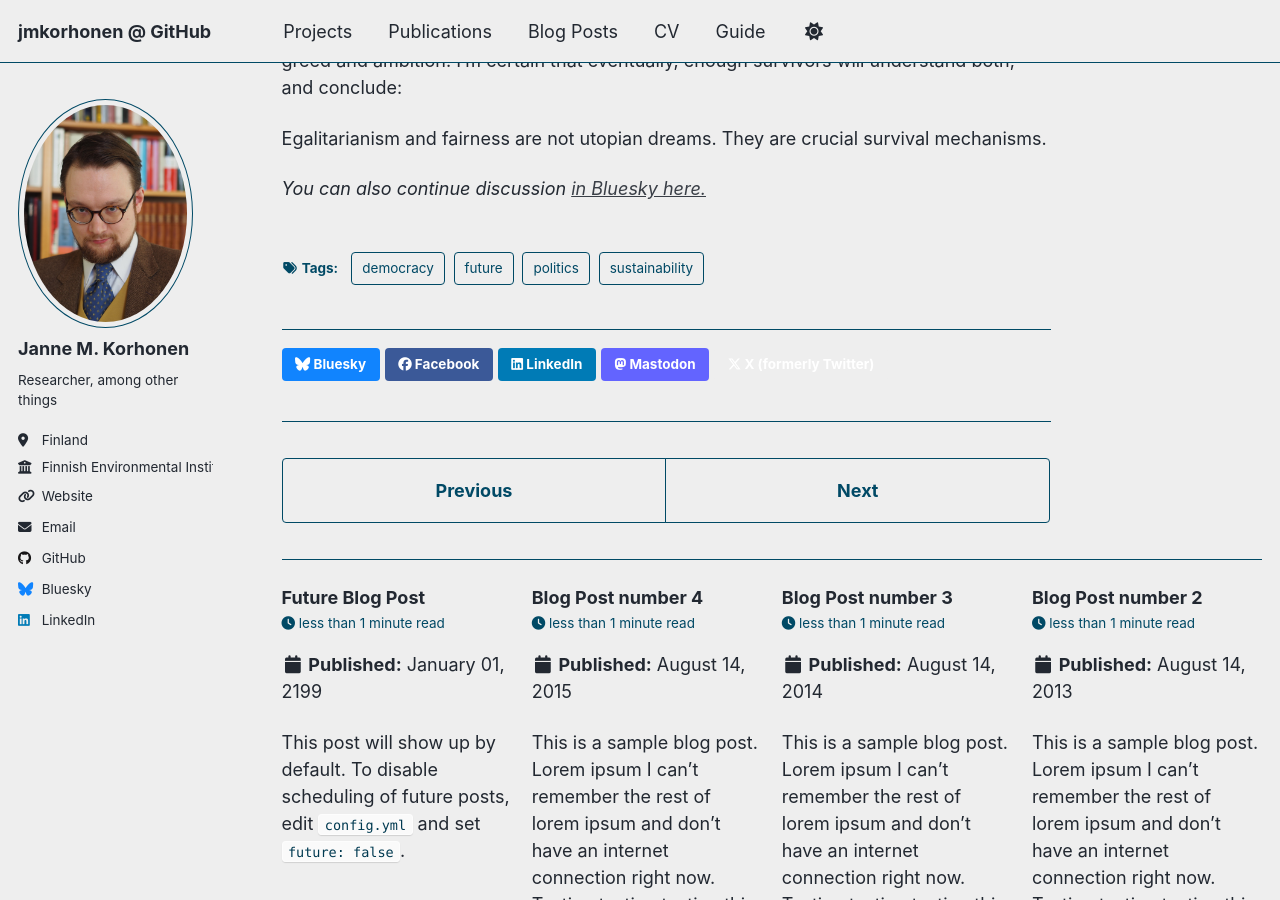
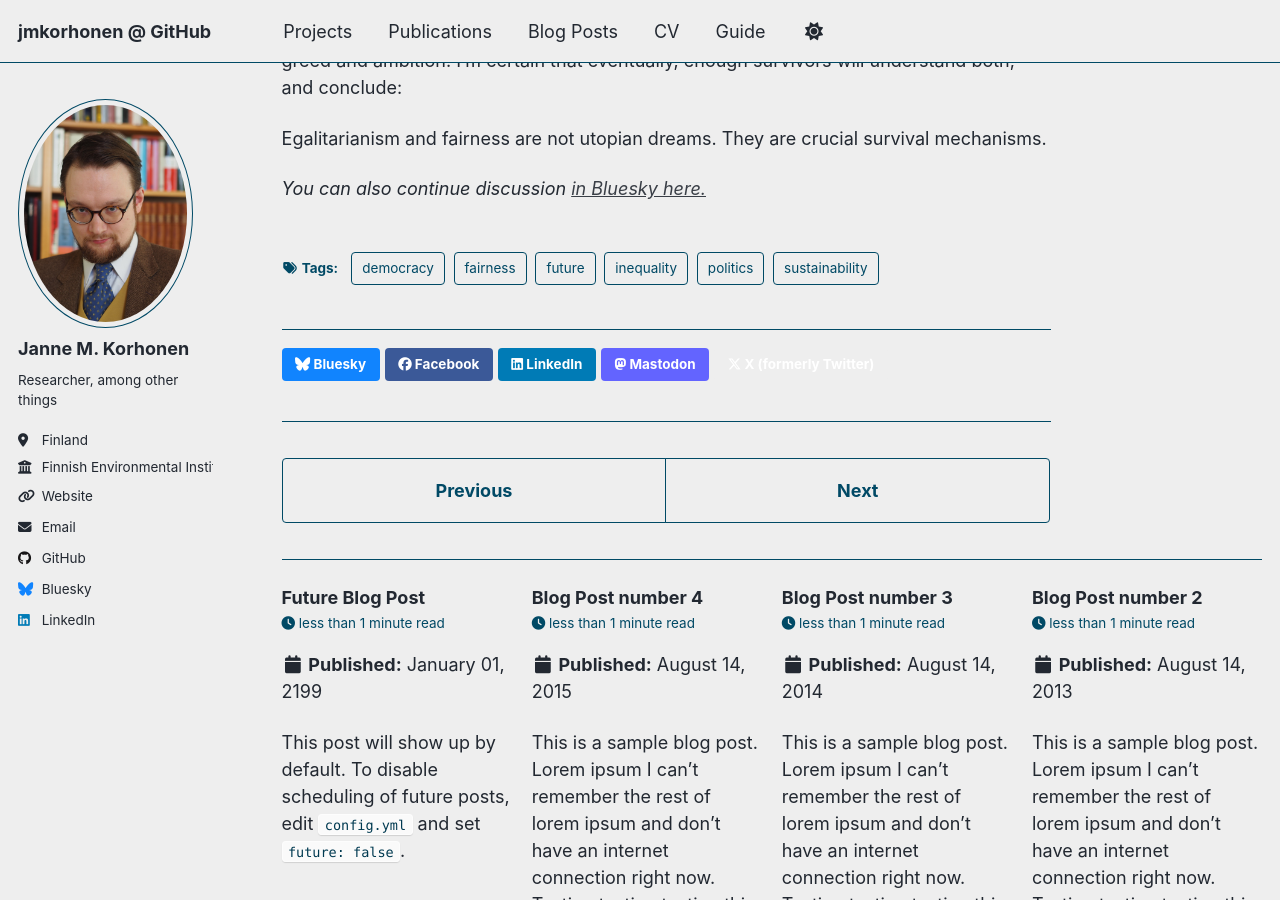
Before and after one commit to jmkorhonen/jmkorhonen.github.io, a Jekyll site: the page built from _posts/2025/2025-10-30-why-sustainable-civilizations-must-be-democratic.md, in a window 1280 px wide and 900 px high, scrolled down 5273 px. Built offline with Jekyll 4.4.1, drawn with Linux system fonts in a browser that asks for light colours; a script that is not in the unit is left out.

Commit message:
Add tags for inequality and fairness
Added tags 'inequality' and 'fairness' to the post.

```diff
--- a/_posts/2025/2025-10-30-why-sustainable-civilizations-must-be-democratic.md
+++ b/_posts/2025/2025-10-30-why-sustainable-civilizations-must-be-democratic.md
@@ -7,6 +7,8 @@ tags:
   - sustainability
   - future
   - politics
+  - inequality
+  - fairness
 ---
 *Originally published at [jmkorhonen.net](https://jmkorhonen.net/2025/10/30/why-sustainable-civilizations-must-be-democratic/)*
 
```
